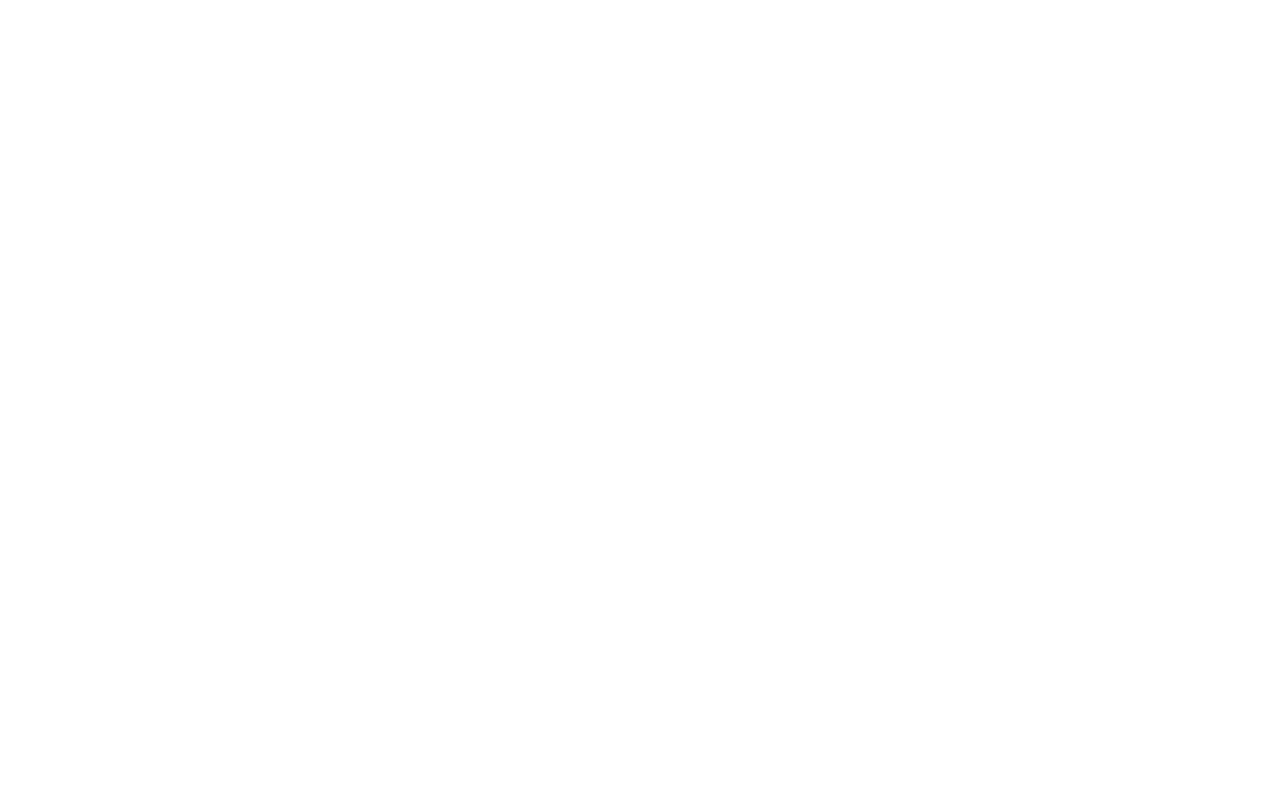
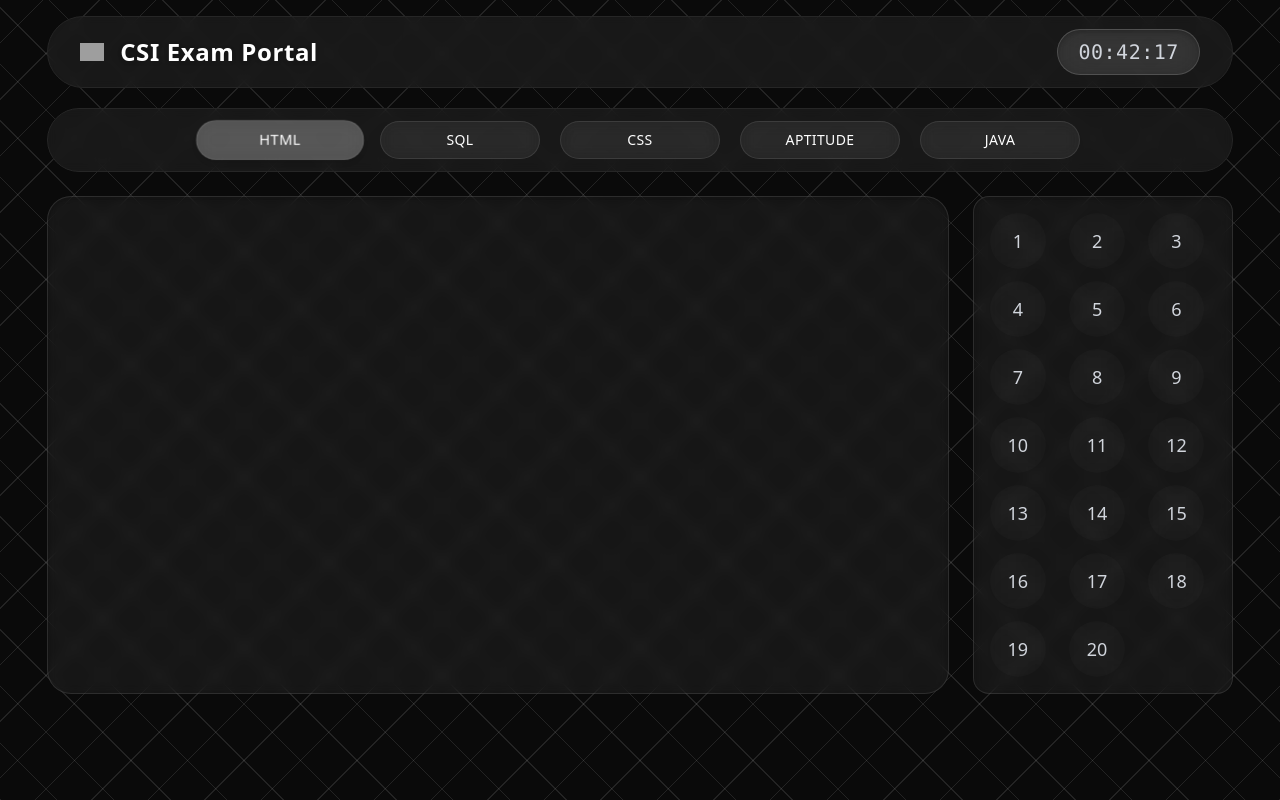
Before and after one commit to abhiineat/cine_exam, a Next.js app: page /e/exam in a window 1280 px wide. Built offline with nearby package versions, Linux system fonts and the light colour scheme; grey boxes are pictures that could not be loaded.

Commit message:
Implement ExamPage layout with Header, Navbar, and BackgroundGridPattern components; enhance styling and structure

```diff
--- a/src/app/e/exam/page.tsx
+++ b/src/app/e/exam/page.tsx
@@ -1,7 +1,46 @@
+import Image from "next/image";
+import BackgroundGridPattern from "@/components/ui/BackgroundGridPattern";
+import Header from "@/components/exam/Header";
+import Navbar from "@/components/exam/Navbar";
+
 export default function ExamPage() {
   return (
-    <>
-    </>
+    <div className="relative min-h-screen bg-[#0a0a0a] text-white p-4 overflow-hidden">
+      <BackgroundGridPattern />
+      <Header />
+      <Navbar />
+
+      {/* Main content area: Question + Navigator side by side */}
+      <div className="w-[95%] mx-auto mt-6 flex gap-6">
+        {/* Question Section */}
+        <section
+          className="flex-1 p-6 rounded-3xl
+          bg-white/5 backdrop-blur-[6px] border border-white/10
+          shadow-inner shadow-black/20 min-h-[400px]"
+        >
+          {/* Placeholder for actual question content */}
+        </section>
+
+        {/* Question Navigator */}
+        <section
+          className="w-[260px] shrink-0 p-4 rounded-2xl
+          bg-white/5 backdrop-blur-[6px] border border-white/10
+          shadow-inner shadow-black/20 overflow-auto"
+        >
+          <div className="grid grid-cols-3 gap-3">
+            {Array.from({ length: 20 }, (_, i) => (
+              <button
+                key={i + 1}
+                className="w-14 h-14 rounded-full text-lg font-medium text-gray-300 hover:scale-105
+                backdrop-blur-xl transition-all"
+              >
+                {i + 1}
+              </button>
+            ))}
+          </div>
+        </section>
+      </div>
+    </div>
   );
 }
 
--- a/src/app/page.tsx
+++ b/src/app/page.tsx
@@ -3,6 +3,7 @@
 import Image from "next/image";
 import { useState, useEffect } from "react";
 import { useRouter } from "next/navigation";
+import BackgroundGridPattern from "@/components/ui/BackgroundGridPattern";
 
 export default function LoginPage() {
   const [studentNumber, setStudentNumber] = useState("");
@@ -66,8 +67,9 @@ export default function LoginPage() {
 
   return (
     <div className="min-h-screen flex items-center justify-center bg-neutral-900 px-4 py-10">
-      <div className="border border-neutral-700 bg-neutral-800 rounded-3xl max-w-4xl w-full grid grid-cols-1 md:grid-cols-2">
-        {/* Login Form */}
+      <BackgroundGridPattern />
+      <div className="backdrop-blur-[5px] border border-neutral-700/50 bg-neutral-800/50 rounded-3xl max-w-4xl w-full grid grid-cols-1 md:grid-cols-2 z-10">
+
         <div className="p-8 border-r border-neutral-700">
           <div className="flex flex-col items-center mb-6">
             <Image src="/csi-logo.webp" alt="CSI Logo" width={120} height={120} />
@@ -80,7 +82,7 @@ export default function LoginPage() {
           </div>
 
           <form onSubmit={handleSubmit} className="space-y-6">
-            {/* Student Number */}
+
             <div className="relative">
               <input
                 type="text"
--- /dev/null
+++ b/src/components/exam/Header.tsx
@@ -0,0 +1,37 @@
+import Image from "next/image";
+
+export default function Header() {
+  return (
+    <header
+      className="relative z-10 w-[95%] mx-auto
+        rounded-full px-8 py-3 flex justify-between items-center
+        backdrop-blur-[5px] border border-neutral-800 bg-neutral-800/50"
+    >
+      <div className="flex items-center gap-4">
+        <div>
+          <Image
+            src="/icons/csi_logo.svg"
+            alt="CSI Logo"
+            width={24}
+            height={24}
+          />
+        </div>
+        <h1 className="text-2xl font-semibold tracking-wide text-white drop-shadow-sm">
+          CSI Exam Portal
+        </h1>
+      </div>
+
+      {/* Right: Timer */}
+      <div
+        className="flex items-center justify-center px-5 py-2
+        rounded-full bg-white/10 backdrop-blur-lg
+        border border-white/15
+        shadow-inner shadow-black/20"
+      >
+        <span className="text-xl font-mono text-gray-300 tracking-wide">
+          00:42:17
+        </span>
+      </div>
+    </header>
+  );
+}
--- /dev/null
+++ b/src/components/exam/Navbar.tsx
@@ -0,0 +1,33 @@
+"use client";
+
+import { useState } from "react";
+
+export default function Navbar() {
+  const [activeTab, setActiveTab] = useState("HTML");
+
+  const tabs = ["HTML", "SQL", "CSS", "Aptitude", "Java"];
+
+  return (
+    <nav
+      className="w-[95%] mt-5 mx-auto px-6 py-3 rounded-full
+        flex justify-center gap-5
+        backdrop-blur-[6px] bg-neutral-800/50 border border-neutral-800"
+    >
+      {tabs.map((tab) => (
+        <button
+          key={tab}
+          onClick={() => setActiveTab(tab)}
+          className={`px-5 py-2 w-40 rounded-full text-sm font-medium uppercase tracking-wide
+            backdrop-blur-sm border border-white/10 transition-all cursor-pointer
+            ${
+              activeTab === tab
+                ? "bg-white/25 text-white shadow-md scale-105"
+                : "bg-white/5 text-white hover:bg-white/10 hover:shadow-md hover:scale-105"
+            }`}
+        >
+          {tab}
+        </button>
+      ))}
+    </nav>
+  );
+}
--- /dev/null
+++ b/src/components/ui/BackgroundGridPattern.tsx
@@ -0,0 +1,29 @@
+export default function BackgroundGridPattern() {
+    return (
+      <>
+        {/* Diagonal Grid Pattern  */}
+        <div
+          className="absolute inset-0 z-0"
+          style={{
+            backgroundImage: `
+            repeating-linear-gradient(
+              45deg,
+              rgba(255, 255, 255, 0.1) 0px,
+              rgba(255, 255, 255, 0.1) 1px,
+              transparent 1px,
+              transparent 40px
+            ),
+            repeating-linear-gradient(
+              -45deg,
+              rgba(255, 255, 255, 0.1) 0px,
+              rgba(255, 255, 255, 0.1) 1px,
+              transparent 1px,
+              transparent 40px
+            )
+          `,
+            backgroundColor: "#0a0a0a",
+          }}
+        />
+      </>
+    );
+}
```
